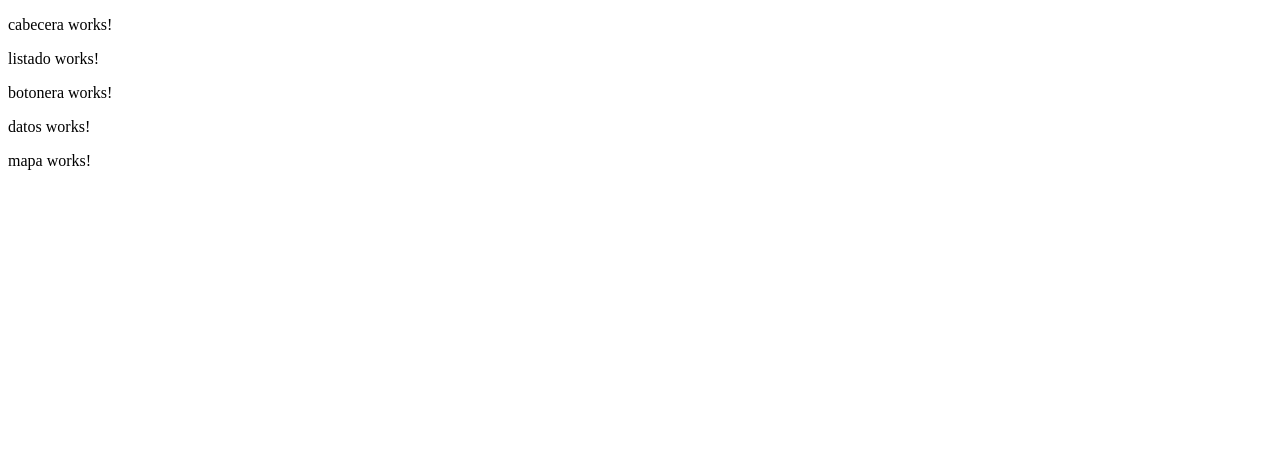
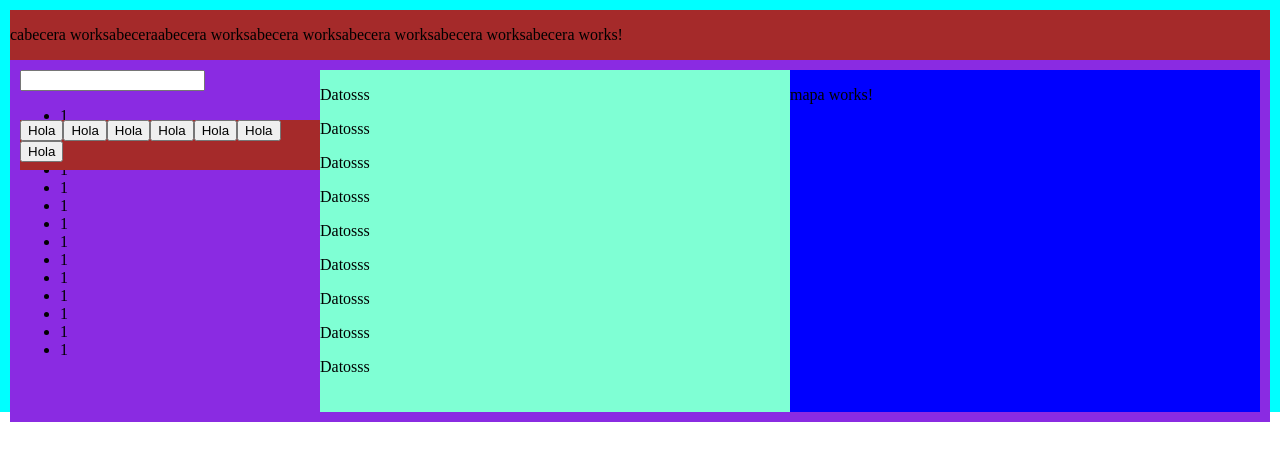
Before and after one commit to Lupa07/libretaDirecciones, an Angular app: page / in a window 1280 px wide. Shown: the top 460 px of the page. Built offline with nearby package versions, Linux system fonts and the light colour scheme.

Commit message:
grid casi listo

```diff
--- a/src/app/app.component.html
+++ b/src/app/app.component.html
@@ -1,19 +1,24 @@
 <div class="contenedor-general">
   <div class="contenido-general">
-    <div class="contenedor-cabecera">
+    <div class="contenedor-cabecera este50px">
       <app-cabecera></app-cabecera>
     </div>
+    <div class="contenedor-del-cuerpo">
+      <div class="contenido-listado-y-botonera este300px">
         <div class="contenedor-listado">
           <app-listado></app-listado>
         </div>
-    <div class="contenido-botonera">
+        <div class="contenedor-botonera">
           <app-botonera></app-botonera>
         </div>
-    <div class="contendio-datos">
+      </div>
+
+      <div class="contenido-datos este1fr">
         <app-datos></app-datos>
       </div>
-    <div class="contenido-mapa">
+      <div class="contenido-mapa este1fr">
         <app-mapa></app-mapa>
       </div>
     </div>
   </div>
+</div>
--- a/src/app/app.component.scss
+++ b/src/app/app.component.scss
@@ -0,0 +1,52 @@
+.contenedor-general{
+    height: 100%;
+
+   background-color: aqua;
+
+    padding: 10px;
+    .contenido-general{
+
+        display:grid;
+        grid-template-rows:50px 1fr ;
+        background-color: coral;
+        .contenedor-cabecera{
+            background-color: brown;
+            height: 50px;
+
+        }
+        .contenedor-del-cuerpo{
+            background-color: blueviolet;
+            display: grid;
+            height: 100%;
+            grid-template-columns: 300px 1fr 1fr;
+
+            padding: 10px;
+
+            .contenido-listado-y-botonera{
+
+                display: grid;
+                height: 100%;
+                grid-template-rows: 50px 1fr 50px;
+                background-color: blueviolet;
+                .contenedor-listado{
+                    height: 100%;
+                }
+                .contenedor-botonera{
+
+                    height: 50px;
+                    background-color: brown;
+                }
+            }
+            .contenido-datos{
+                height: 100%;
+                background-color: aquamarine;
+
+            }
+            .contenido-mapa{
+                height: 100%;
+                background-color: blue;
+            }
+
+        }
+    }
+}
--- a/src/app/botonera/botonera.component.html
+++ b/src/app/botonera/botonera.component.html
@@ -1 +1,7 @@
-<p>botonera works!</p>
+<button>Hola</button>
+<button>Hola</button>
+<button>Hola</button>
+<button>Hola</button>
+<button>Hola</button>
+<button>Hola</button>
+<button>Hola</button>
--- a/src/app/cabecera/cabecera.component.html
+++ b/src/app/cabecera/cabecera.component.html
@@ -1 +1 @@
-<p>cabecera works!</p>
+<p>cabecera worksabeceraabecera worksabecera worksabecera worksabecera worksabecera works!</p>
--- a/src/app/datos/datos.component.html
+++ b/src/app/datos/datos.component.html
@@ -1 +1,11 @@
-<p>datos works!</p>
+<div>
+    <p>Datosss</p>
+    <p>Datosss</p>
+    <p>Datosss</p>
+    <p>Datosss</p>
+    <p>Datosss</p>
+    <p>Datosss</p>
+    <p>Datosss</p>
+    <p>Datosss</p>
+    <p>Datosss</p>
+ </div>
--- a/src/app/listado/listado.component.html
+++ b/src/app/listado/listado.component.html
@@ -1 +1,18 @@
-<p>listado works!</p>
+<input type="text" name="lo que sea" id="">
+<ul>
+    <li>1</li>
+    <li>1</li>
+    <li>1</li>
+    <li>1</li>
+    <li>1</li>
+    <li>1</li>
+    <li>1</li>
+    <li>1</li>
+    <li>1</li>
+    <li>1</li>
+    <li>1</li>
+    <li>1</li>
+    <li>1</li>
+
+    <li>1</li>
+</ul>
--- a/src/styles.scss
+++ b/src/styles.scss
@@ -1 +1,5 @@
 /* You can add global styles to this file, and also import other style files */
+body{
+
+    margin: 0;
+}
```
Lines whose indentation alone changed are shown as unchanged.
